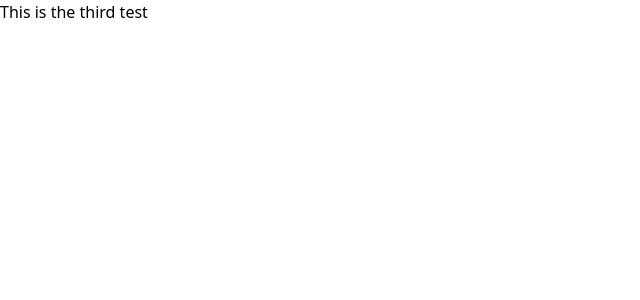
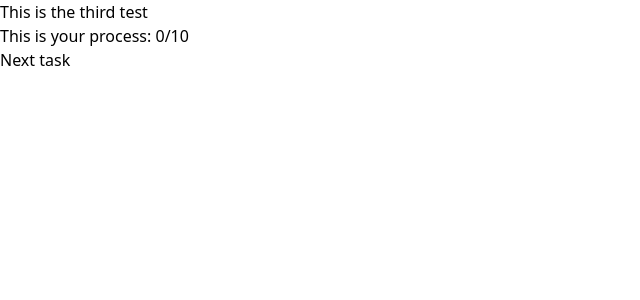
Before and after one commit to Feni0108/Language-Learning-Platform, a Next.js app: page /lessons in a window 1280 px wide. Shown: the top 300 px of the page, without its empty margins (0-640 px from the left). Built offline with nearby package versions, Linux system fonts and the light colour scheme.

Commit message:
Add next task button and handlesolved function, gamecounter

```diff
--- a/pages/lessons.tsx
+++ b/pages/lessons.tsx
@@ -1,4 +1,5 @@
-import {useEffect, useState} from "react";
+import React, {useEffect, useState} from "react";
+import styles from "@/styles/Senctence.module.css";
 
 
 const games = [
@@ -9,6 +10,8 @@ const games = [
 
 export default function Lessons() {
     const [game, setGame] = useState<object>(null);
+    const [solved, isSolved] = useState(true);
+    const [gameCount, setGameCount] = useState(0);
 
     const getRandomGames = () => {
         const randomId = (Math.floor(Math.random() * (games.length)))
@@ -19,9 +22,22 @@ export default function Lessons() {
         getRandomGames();
     });
 
+    const handleSolved = () => {
+        setGameCount(gameCount => gameCount+1);
+        getRandomGames();
+    }
+
     return (
         <div>
             {game}
+            <div>
+                This is your process: {gameCount}/10
+            </div>
+            {isSolved && <div>
+                <button
+                    onClick={() => handleSolved()}
+                >Next task</button>
+            </div>}
         </div>
     )
 }
```
